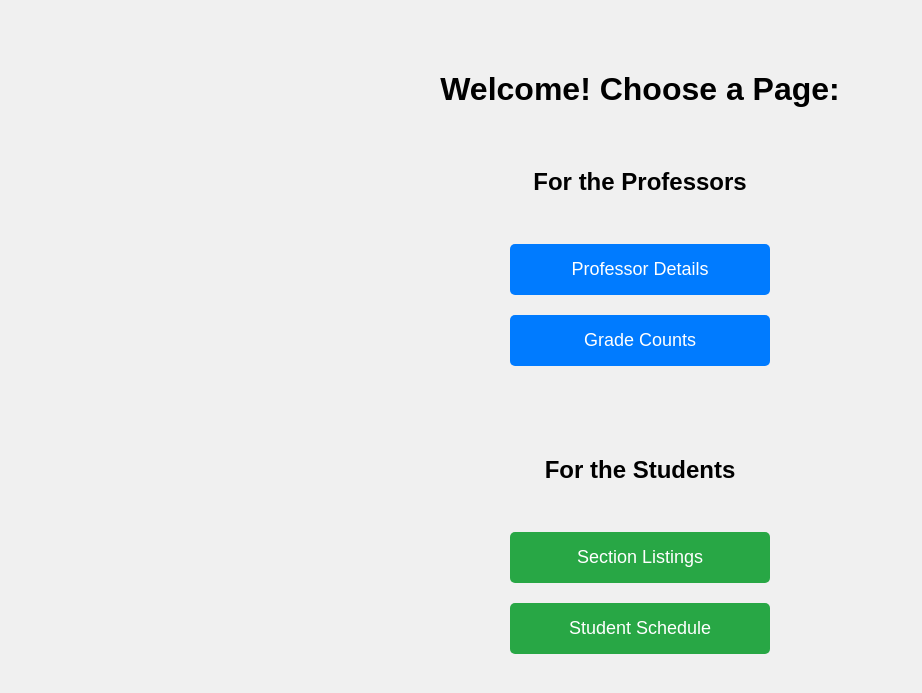
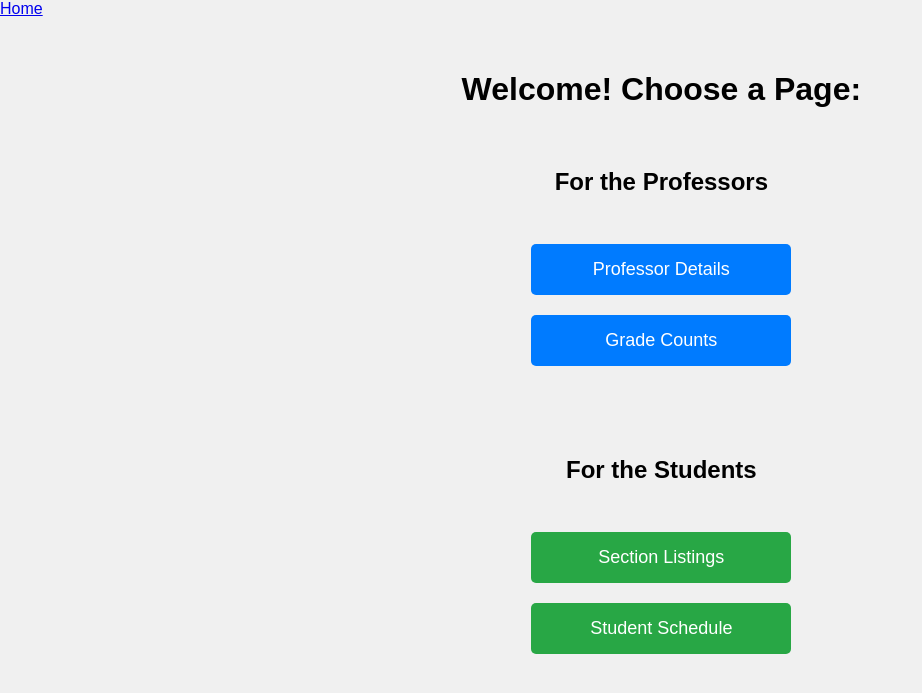
Before and after one commit to TheJolman/mysql-portal, a PHP site: page /index.php in a window 1280 px wide. Shown: the top 693 px of the page, without its empty margins (0-922 px from the left). Run offline with PHP 8.4, Linux system fonts and the light colour scheme.

Commit message:
added simple nav bar and simplified some hrefs

```diff
--- a/include/header.php
+++ b/include/header.php
@@ -4,9 +4,12 @@
 <head>
   <meta charset="UTF-8">
   <meta name="viewport" content="width=device-width, initial-scale-1.0">
-  <link rel="icon" type="image/x-icon" href="../public/favicon.ico">
-  <link rel="stylesheet" href="<?php echo rtrim(dirname($_SERVER['PHP_SELF']), '/src'); ?>/public/main.css">
+  <link rel="icon" type="image/x-icon" href="/public/favicon.ico">
+  <link rel="stylesheet" href="/public/main.css">
   <title><?php echo $pageTitle ?? 'Portal'; ?></title>
 </head>
 
 <body>
+    <nav class="banner">
+      <a href="/index.php" class="home-button">Home</a>
+    </nav>
```
